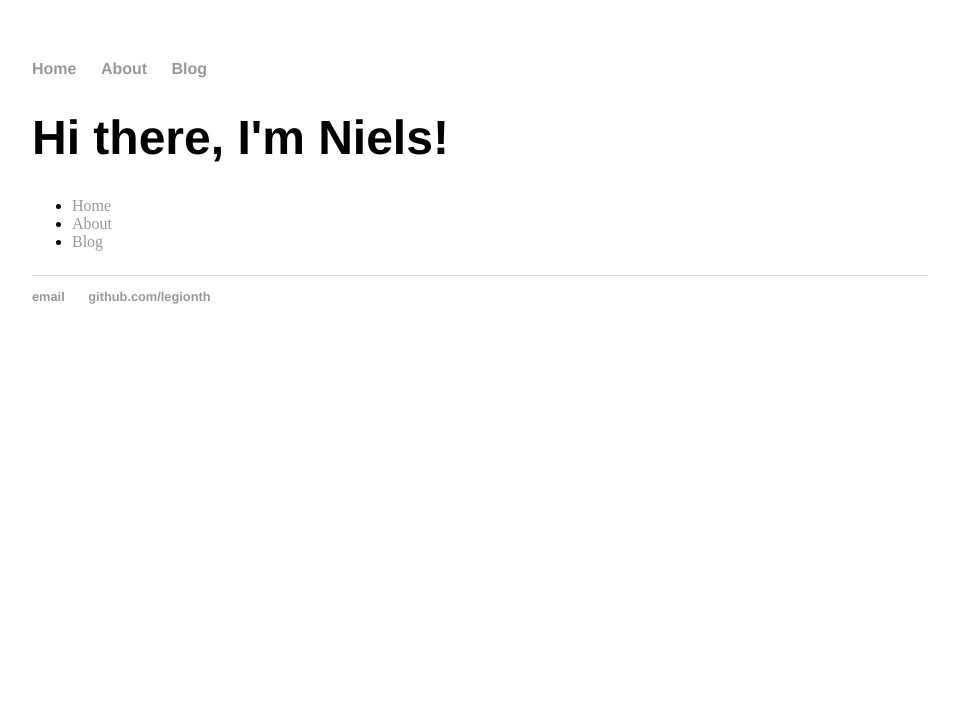
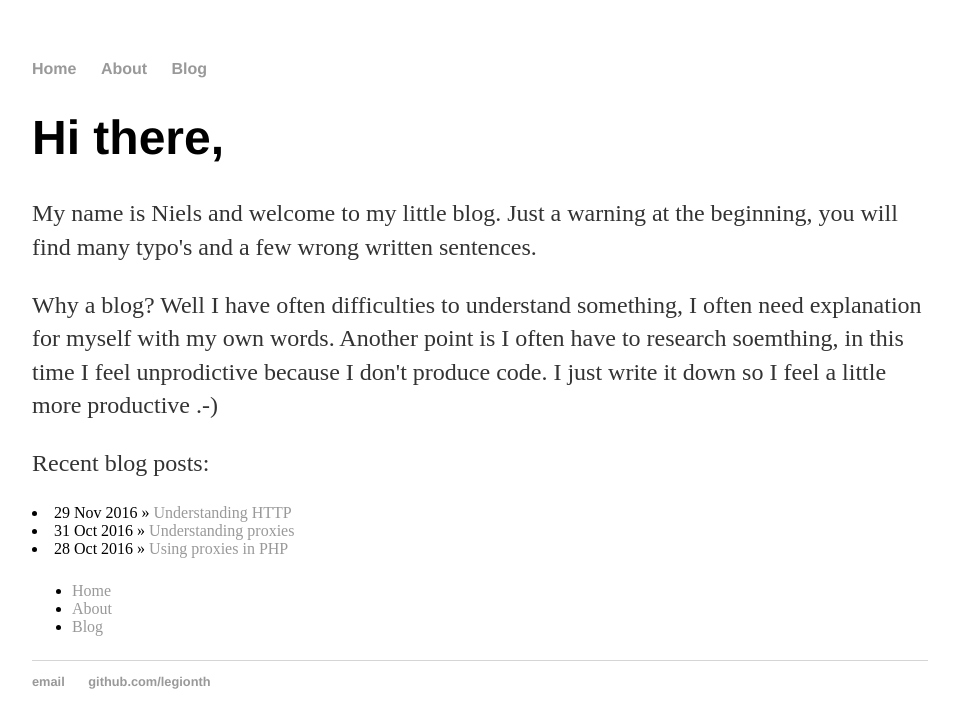
Before and after one commit to legionth/legionth.github.io, a Jekyll site: the page built from index.html, in a window 1280 px wide. Shown: the top 728 px of the page, without its empty margins (160-1119 px from the left). Built offline with Jekyll 4.4.1, drawn with Linux system fonts in a browser that asks for light colours.

Commit message:
Change gretting and index page

```diff
--- a/index.html
+++ b/index.html
@@ -5,7 +5,16 @@ title: Greetings
 <div class="container">
 
 <div class="blurb">
-    <h1>Hi there, I'm Niels!</h1>
+    <h1>Hi there,</h1>
+    <p> My name is Niels and welcome to my little blog. Just a warning at the beginning, you will find many typo's and a few wrong written sentences.</p>
+    <p> Why a blog? Well I have often difficulties to understand something, I often need explanation for myself with my own words. Another point is
+    I often have to research soemthing, in this time I feel unprodictive because I don't produce code. I just write it down so I feel a little more productive .-)</p>
+
+    <p> Recent blog posts:</p>
+    {% for post in site.posts %}
+        <li><span>{{ post.date | date_to_string }}</span> » <a href="{{ post.url }}" title="{{ post.title }}">{{ post.title }}</a></li>
+    {% endfor %}
+
     <p>
         <ul>
 	       <li><a href="/">Home</a></li>
```
